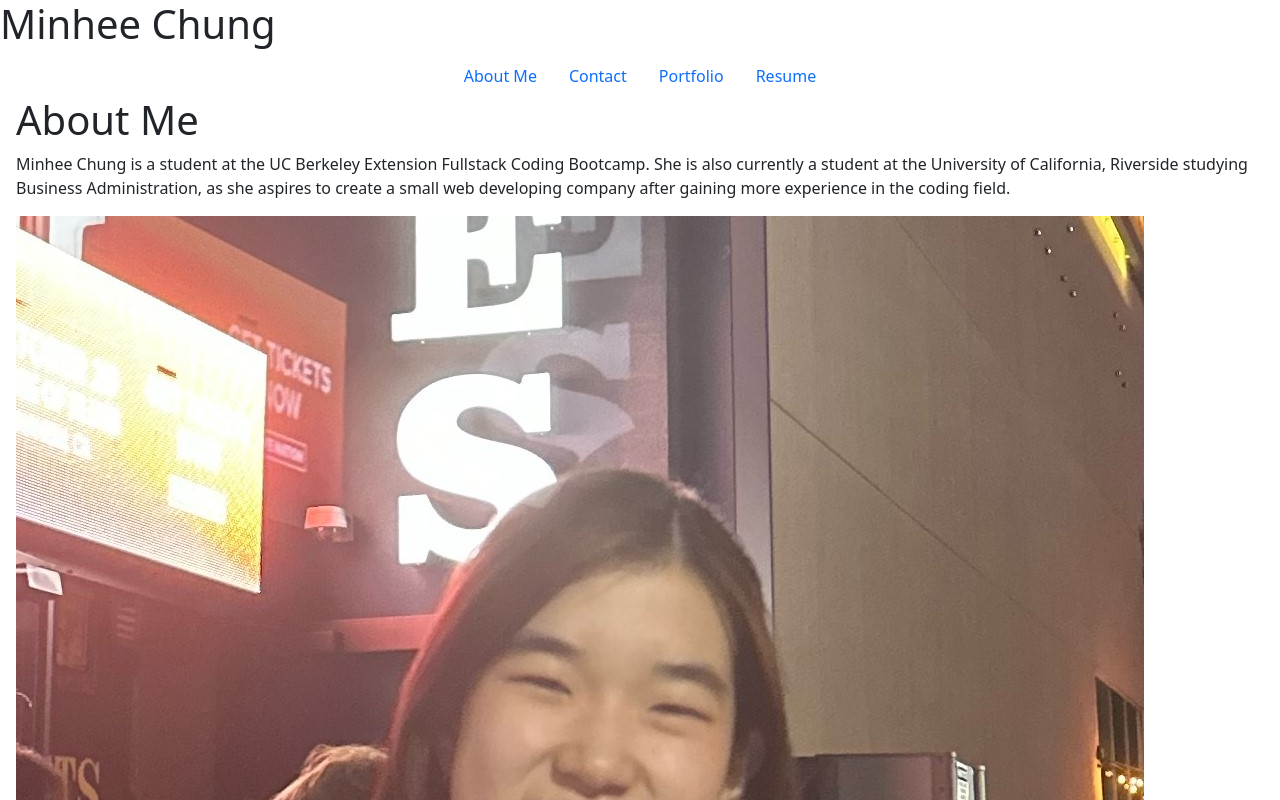
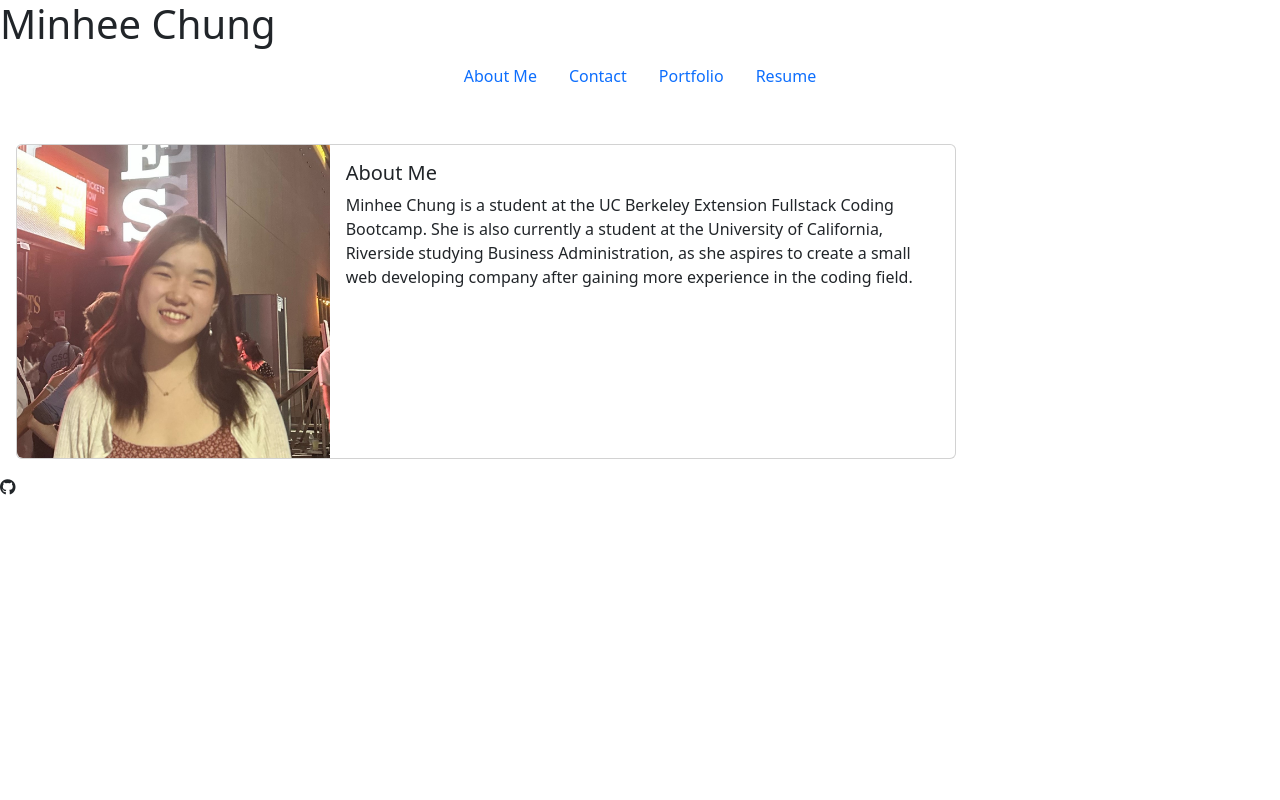
Before and after one commit to mchung03/react-portfolio, a React (Vite) app: page / in a window 1280 px wide. Shown: the top 800 px of the page. Built offline with nearby package versions, Linux system fonts and the light colour scheme.

Commit message:
completed about.jsx with full styling adjustments

```diff
--- a/src/components/PortfolioContainer.jsx
+++ b/src/components/PortfolioContainer.jsx
@@ -28,7 +28,6 @@ export default function PortfolioContainer() {
             <NavTabs currentPage={currentPage} handlePageChange={handlePageChange} />
             <main className="mx-3">{renderPage()}</main>
 
-            {/* does the footer go in here? */}
             <i class="fa-brands fa-github"></i>
         </div>
     );
--- a/src/components/pages/About.jsx
+++ b/src/components/pages/About.jsx
@@ -1,9 +1,17 @@
 export default function About() {
     return (
-        <div>
-            <h1>About Me</h1>
-            <p>Minhee Chung is a student at the UC Berkeley Extension Fullstack Coding Bootcamp. She is also currently a student at the University of California, Riverside studying Business Administration, as she aspires to create a small web developing company after gaining more experience in the coding field.</p>
-            <img src="../../../public/images/image0.jpeg" alt="Profile Photo" />
+        <div class="card mb-3 mt-5" style={{maxWidth: "940px"}}>
+        <div class="row g-0">
+            <div class="col-md-4">
+            <img src="../../../images/image0.jpeg" class="img-fluid rounded-start" alt="Profile Photo"></img>
+            </div>
+            <div class="col-md-8">
+            <div class="card-body">
+                <h5 class="card-title">About Me</h5>
+                <p class="card-text">Minhee Chung is a student at the UC Berkeley Extension Fullstack Coding Bootcamp. She is also currently a student at the University of California, Riverside studying Business Administration, as she aspires to create a small web developing company after gaining more experience in the coding field.</p>
+            </div>
+            </div>
+        </div>
         </div>
     )
 }
```
